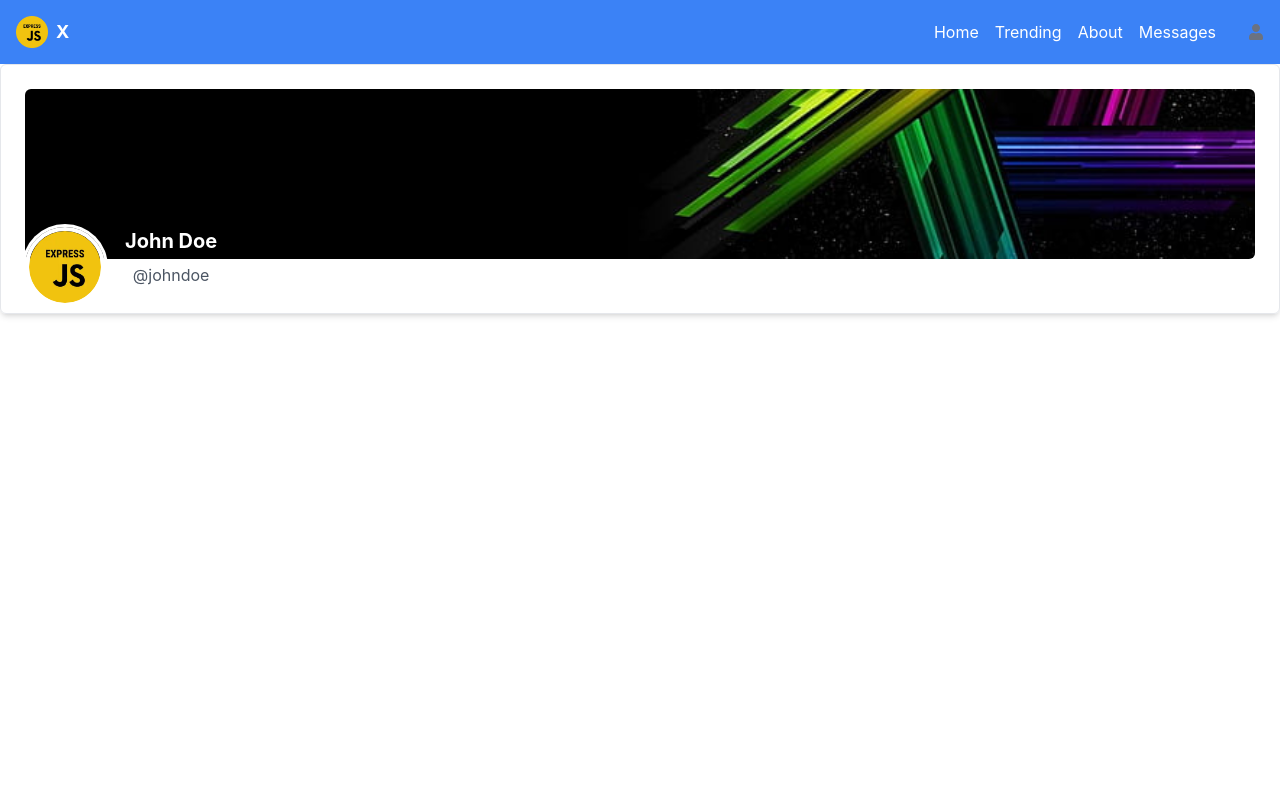
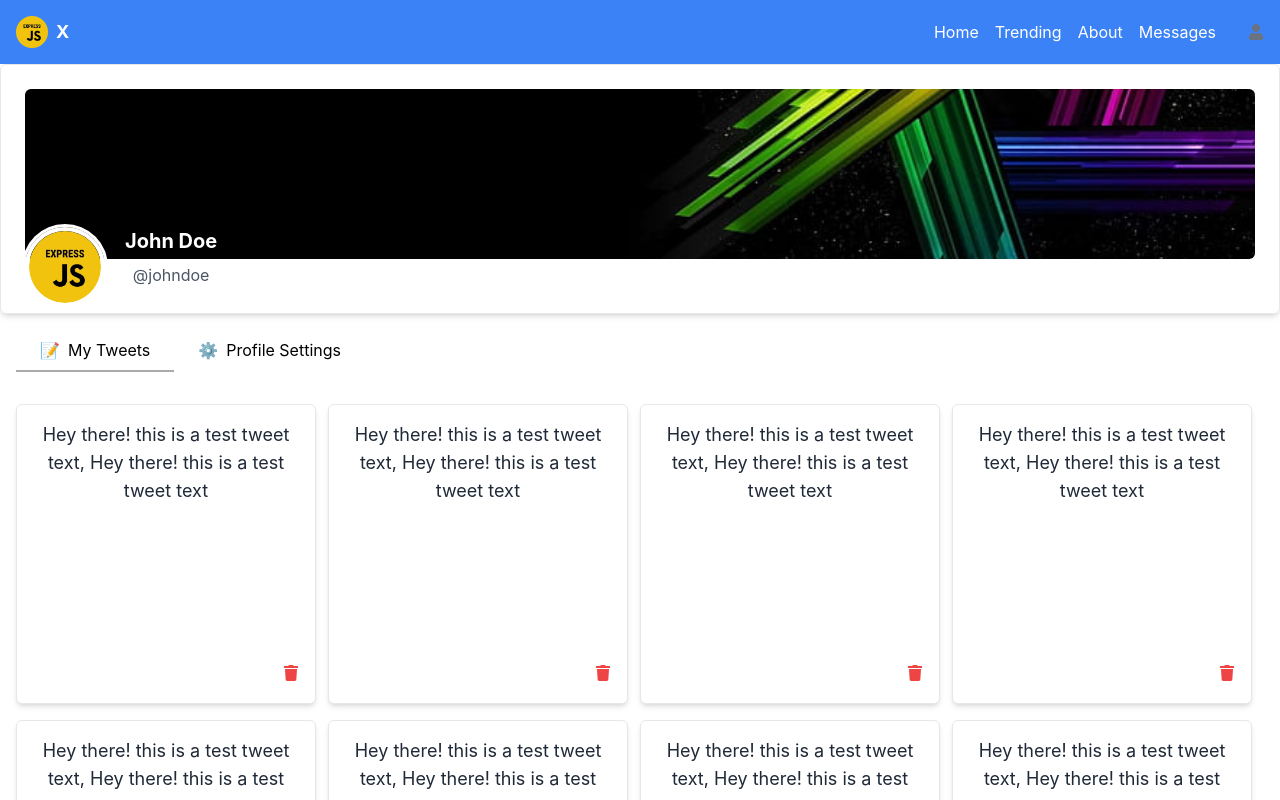
Before and after one commit to ZuhaibHunzai/twitter-clone-react-ui, a React (Create React App) app: page /profile in a window 1280 px wide. Shown: the top 800 px of the page. Built offline with nearby package versions, Linux system fonts and the light colour scheme.

Commit message:
tweets cards created

```diff
--- a/package.json
+++ b/package.json
@@ -17,6 +17,7 @@
     "react-redux": "^9.0.4",
     "react-router-dom": "^6.21.1",
     "react-scripts": "5.0.1",
+    "react-tabs": "^6.0.2",
     "web-vitals": "^2.1.4"
   },
   "scripts": {
--- /dev/null
+++ b/src/components/myTweetCard.js
@@ -0,0 +1,17 @@
+import React from "react";
+import { FaTrash } from "react-icons/fa";
+
+const MyTweetsCard = ({ tweetText, onDelete }) => {
+  return (
+    <div className="bg-white w-[300px] h-[300px] p-4 mb-4 rounded-md shadow-md border border-gray-200 relative">
+      <p className="text-gray-800 text-lg mb-4">{tweetText}</p>
+      <div className="absolute bottom-0 right-0 p-4">
+        <button onClick={onDelete} className="text-red-500 hover:text-red-700">
+          <FaTrash />
+        </button>
+      </div>
+    </div>
+  );
+};
+
+export default MyTweetsCard;
--- /dev/null
+++ b/src/components/tabs.js
@@ -0,0 +1,80 @@
+import React from "react";
+import { Tab, Tabs, TabList, TabPanel } from "react-tabs";
+import "react-tabs/style/react-tabs.css";
+import MyTweetsCard from "./myTweetCard";
+
+const ProfileTabs = () => {
+  const tweets = [
+    {
+      tweetText:
+        "Hey there! this is a test tweet text, Hey there! this is a test tweet text",
+    },
+    {
+      tweetText:
+        "Hey there! this is a test tweet text, Hey there! this is a test tweet text",
+    },
+    {
+      tweetText:
+        "Hey there! this is a test tweet text, Hey there! this is a test tweet text",
+    },
+    {
+      tweetText:
+        "Hey there! this is a test tweet text, Hey there! this is a test tweet text",
+    },
+    {
+      tweetText:
+        "Hey there! this is a test tweet text, Hey there! this is a test tweet text",
+    },
+    {
+      tweetText:
+        "Hey there! this is a test tweet text, Hey there! this is a test tweet text",
+    },
+    {
+      tweetText:
+        "Hey there! this is a test tweet text, Hey there! this is a test tweet text",
+    },
+    {
+      tweetText:
+        "Hey there! this is a test tweet text, Hey there! this is a test tweet text",
+    },
+  ];
+  return (
+    <Tabs>
+      <TabList className="flex p-4 ">
+        <Tab className="flex items-center text-black cursor-pointer px-6 py-2 border-b-2 border-transparent">
+          <span className="mr-2">📝</span>
+          My Tweets
+        </Tab>
+        <Tab className="flex items-center text-black cursor-pointer px-6 py-2 border-b-2 border-transparent">
+          <span className="mr-2">⚙️</span>
+          Profile Settings
+        </Tab>
+      </TabList>
+
+      <TabPanel>
+        <div className="p-4 grid grid-cols-8">
+          {tweets &&
+            tweets.map((tweet, index) => {
+              return (
+                <div className="col-span-8 md:col-span-4 lg:col-span-2">
+                  <MyTweetsCard
+                    className=""
+                    key={index}
+                    tweetText={tweet.tweetText}
+                  />
+                </div>
+              );
+            })}
+        </div>
+      </TabPanel>
+      <TabPanel>
+        <div className="p-4">
+          <h2 className="text-2xl font-bold mb-4">Profile Settings Content</h2>
+          {/* Content for "Profile Settings" tab */}
+        </div>
+      </TabPanel>
+    </Tabs>
+  );
+};
+
+export default ProfileTabs;
--- a/src/pages/profile.js
+++ b/src/pages/profile.js
@@ -1,5 +1,6 @@
 import React from "react";
 import ProfileHeader from "../components/profileHeader";
+import ProfileTabs from "../components/tabs";
 
 export default function Profile() {
   return (
@@ -7,6 +8,9 @@ export default function Profile() {
       <div className="pt-16  ">
         <ProfileHeader />
       </div>
+      <div>
+        <ProfileTabs />
+      </div>
     </>
   );
 }
```
Also changed, not shown: 1 other file (tests, documents, lock files or other folders).
